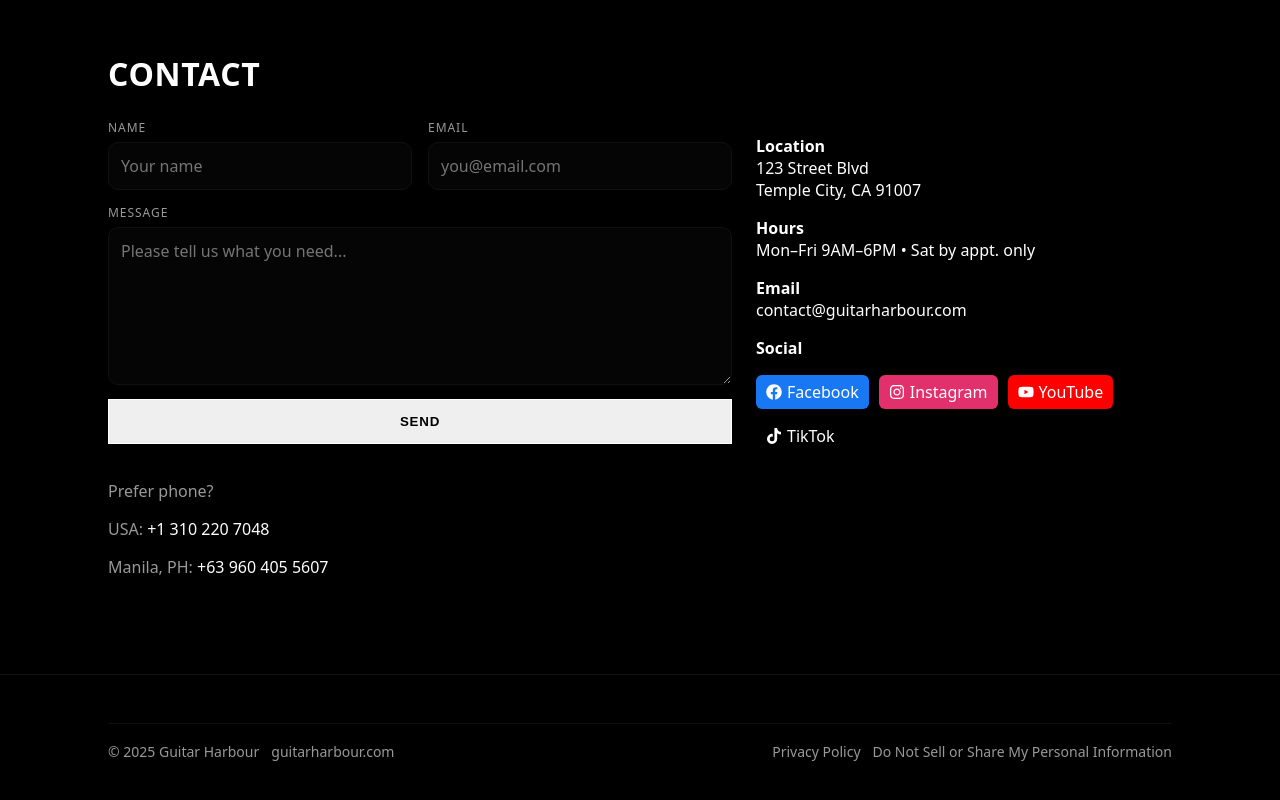
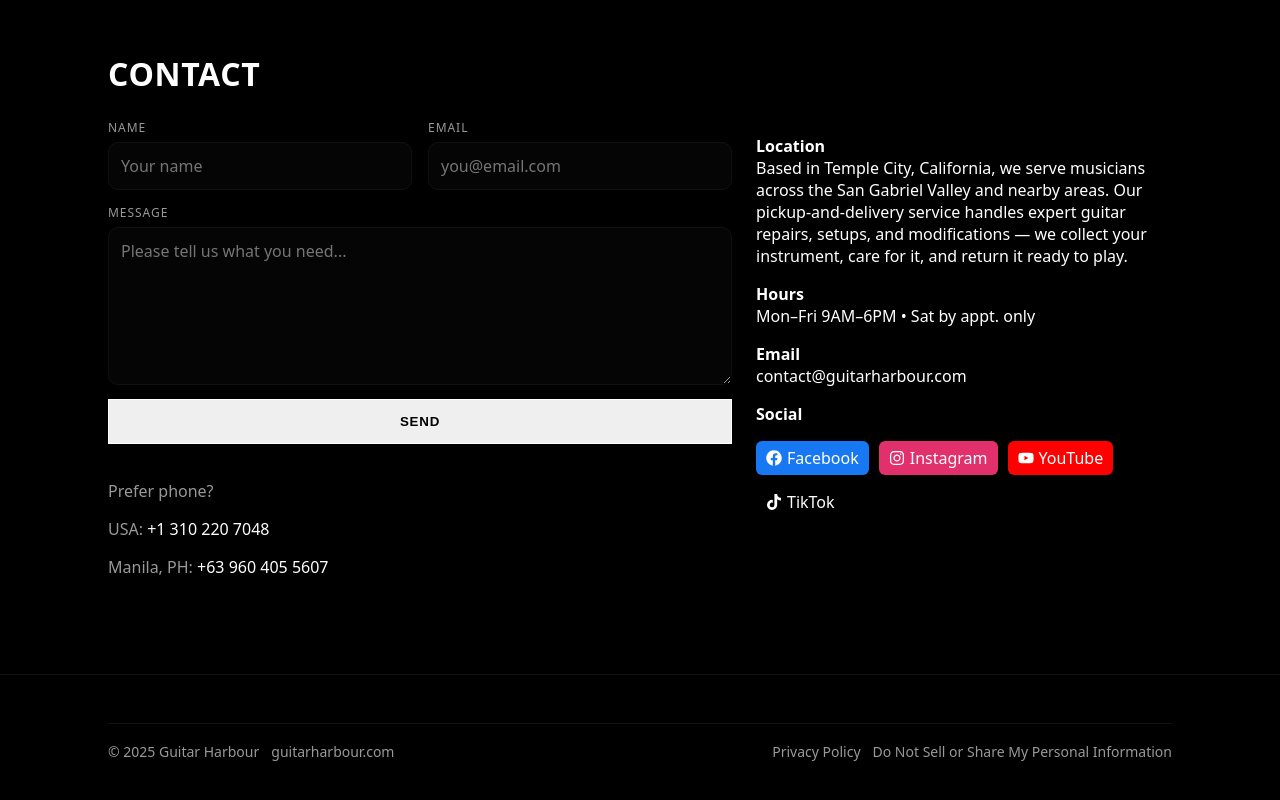
Before and after one commit to sodapop1104/guitarharbour, a Next.js app: page / in a window 1280 px wide. Shown: the part 2465-3265 px from the top of the page. Built offline with nearby package versions, Linux system fonts and the light colour scheme.

Commit message:
update location

```diff
--- a/components/Contact.tsx
+++ b/components/Contact.tsx
@@ -97,7 +97,7 @@ export default function Contact() {
 
           {/* Shop Details */}
           <div className="reveal" data-anim="right" aria-label="Shop details">
-            <p><strong>Location</strong><br />123 Street Blvd<br />Temple City, CA 91007</p>
+            <p><strong>Location</strong><br />Based in Temple City, California, we serve musicians across the San Gabriel Valley and nearby areas. Our pickup-and-delivery service handles expert guitar repairs, setups, and modifications — we collect your instrument, care for it, and return it ready to play.</p>
             <p><strong>Hours</strong><br />Mon–Fri 9AM–6PM • Sat by appt. only</p>
             <p><strong>Email</strong><br /><a href="mailto:contact@guitarharbour.com">contact@guitarharbour.com</a></p>
 
```
